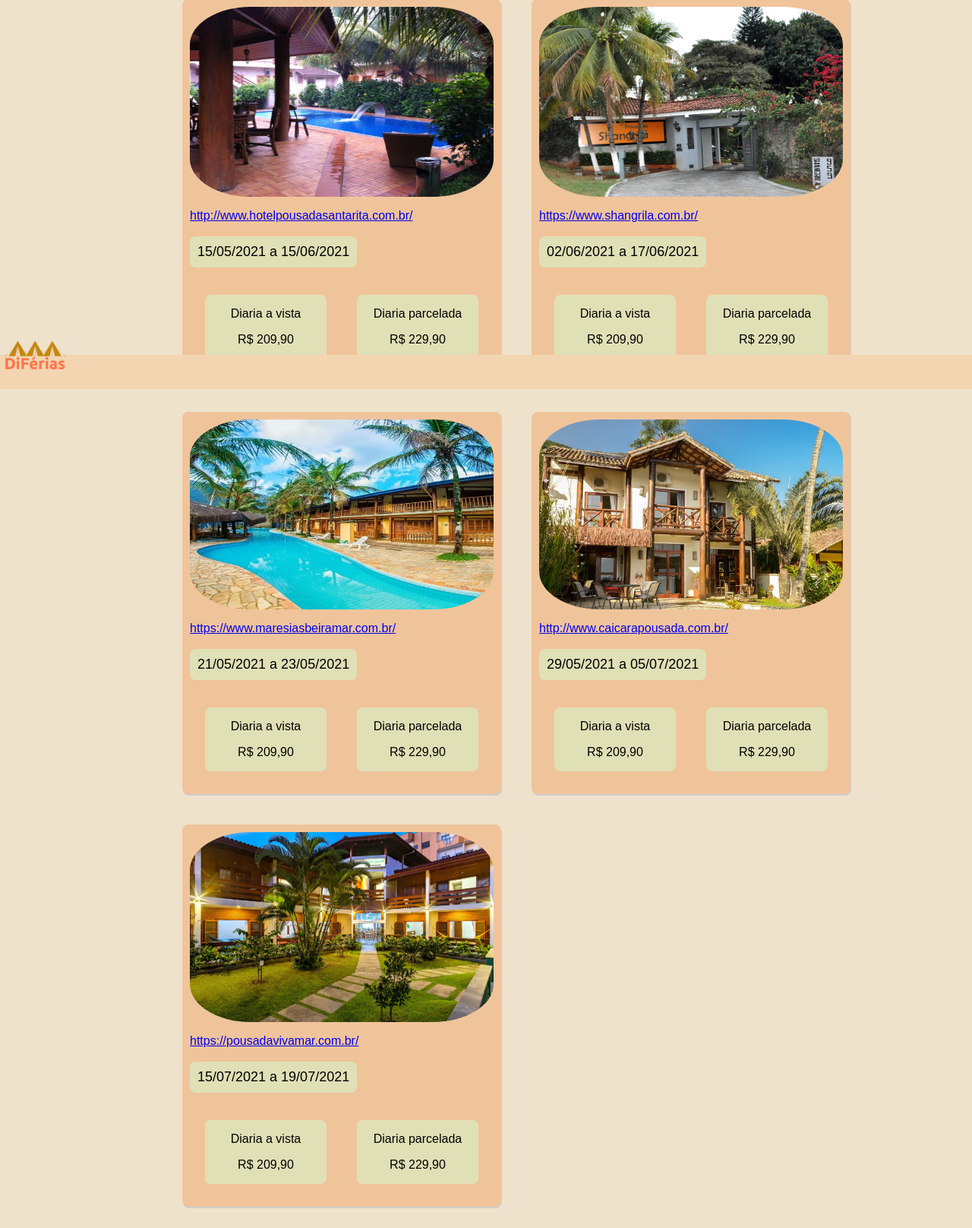
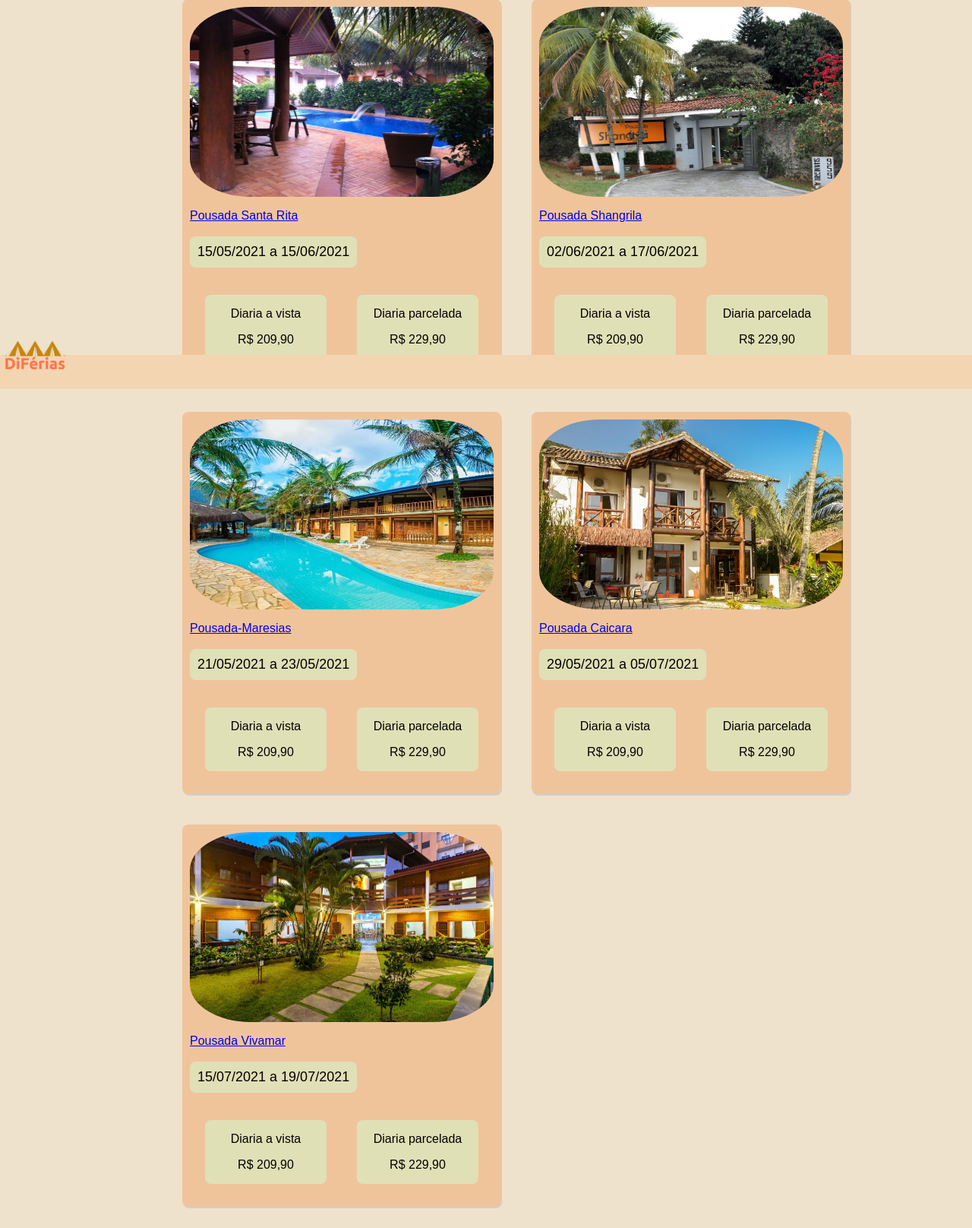
Before and after one commit to darknenblack/DSW2, a PHP site: page / in a window 1280 px wide. Shown: the part 288-1904 px from the top of the page at 76% size. Run offline with PHP 8.4, Linux system fonts and the light colour scheme.

Commit message:
Update index.php

```diff
--- a/brisa/index.php
+++ b/brisa/index.php
@@ -42,8 +42,8 @@
           4=>"Pousada Vivamar",
         );
         $sites = array(
-          0=>"http://www.hotelpousadasantarita.com.br/",
-          1=>"https://www.shangrila.com.br/",
+          0=>"https://www.hurb.com/br/hotels/ribeirao-preto/pousada-santa-rita-JNP-JP626275?cmp=396312&prm=515&gclid=Cj0KCQjwwLKFBhDPARIsAPzPi-KhbV1YgtLvjiCJYKuYArYerkEQEPSG9-6WP-5KGDlpNu31r6P2YgwaAtaaEALw_wcB/",
+          1=>"https://www.hoteis.com/ho546739/hotel-pousada-shangri-la-serra-negra-brasil/?q-rooms=1&q-room-0-adults=2&q-room-0-children=0",
           2=>"https://www.maresiasbeiramar.com.br/",
           3=>"http://www.caicarapousada.com.br/",
           4=>"https://pousadavivamar.com.br/",
@@ -96,6 +96,7 @@
           else
             $fim_filtro = '';
 
+
             for($i=0; $i<5; $i++){
               if (($localizacoes[$i] == $cidade_filtro || $cidade_filtro == '') && (($inicio_filtro >= $datas_inicio[$i] && $inicio_filtro <= $datas_final[$i] && $fim_filtro >= $datas_inicio[$i] && $fim_filtro <= $datas_final[$i]) || ($inicio_filtro == '' && $fim_filtro == '')))
               {
@@ -106,7 +107,7 @@
                 echo'<a href="';
                 echo $sites[$i];
                 echo'"> <p>';
-            echo $sites[$i];
+                echo $pousadas[$i];
                 echo'</p></a> <p class="data">';
                 echo date_format($datas_inicio[$i], "d/m/Y");
                 echo' a ';
@@ -124,6 +125,21 @@
               }
             }
 
+            /* apenas para a apresentacao
+            <div class="cards__item" id = "hotel4" >
+              <img src="img/pousada-caicara.jpg" alt="" class = "hotel" >
+              <a href="http://www.caicarapousada.com.br/"> <p>Pousada Caicara</p></a>
+              <p>27/05/2021 a 05/07/2021</p><br>
+              <div class="tab-2itens">
+                <div class="tab2">
+                  <p>Diaria a vista </p> <p>R$ 209,90 </p>
+                </div>
+                <div class="tab2">
+                  <p>Diaria parcelada </p> <p>R$ 229,90 </p>
+                </div>
+              </div>
+            </div>
+            */
         ?>
 
     </div>
```
Lines whose indentation alone changed are shown as unchanged.
